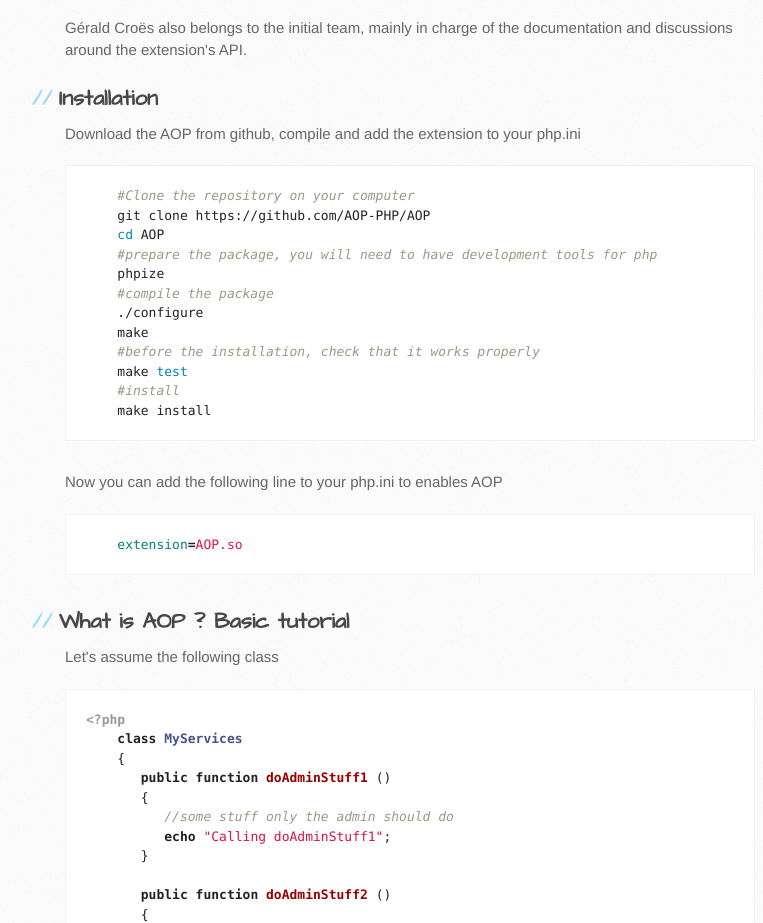
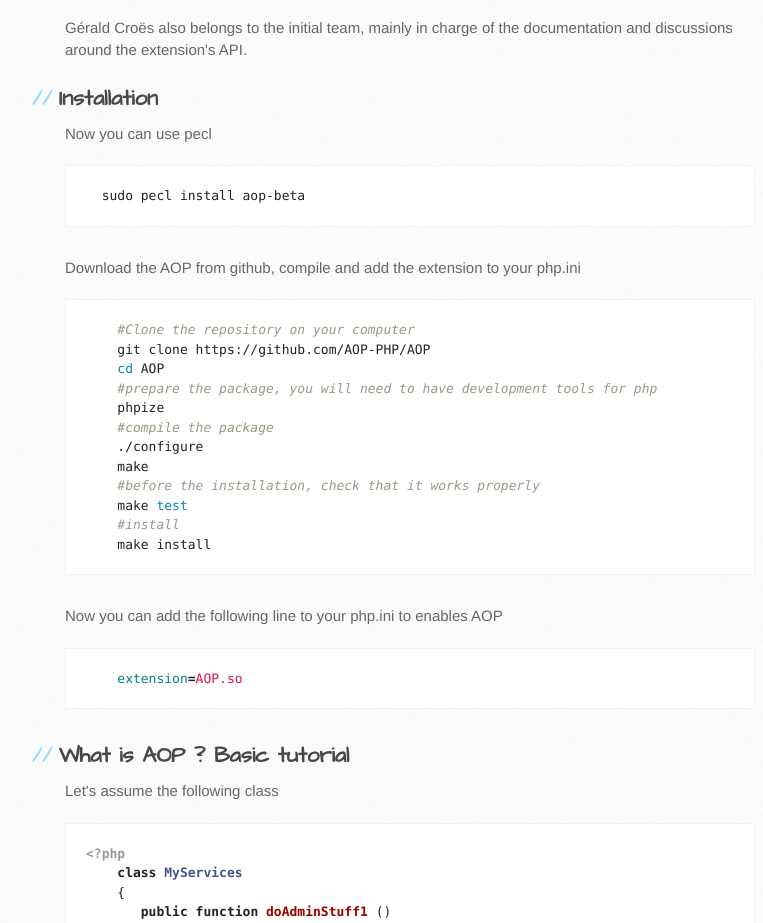
Before and after one commit to AOP-PHP/aop-php.github.com, a plain HTML site: page index.html in a window 1280 px wide. Shown: the part 971-1894 px from the top of the page, without its empty margins (105-868 px from the left). Drawn offline with Linux system fonts and the light colour scheme.

Commit message:
Update master

```diff
--- a/index.html
+++ b/index.html
@@ -52,6 +52,14 @@ the AOP core features as a PHP's extension.</p>
 the extension's API.</p>
 
 <h2>Installation</h2>
+
+<p>Now you can use pecl</p>
+<div class="highlight">
+<pre>
+  sudo pecl install aop-beta
+</pre>
+</div>
+
 
 <p>Download the AOP from github, compile and add the extension to your php.ini</p>
 
```
